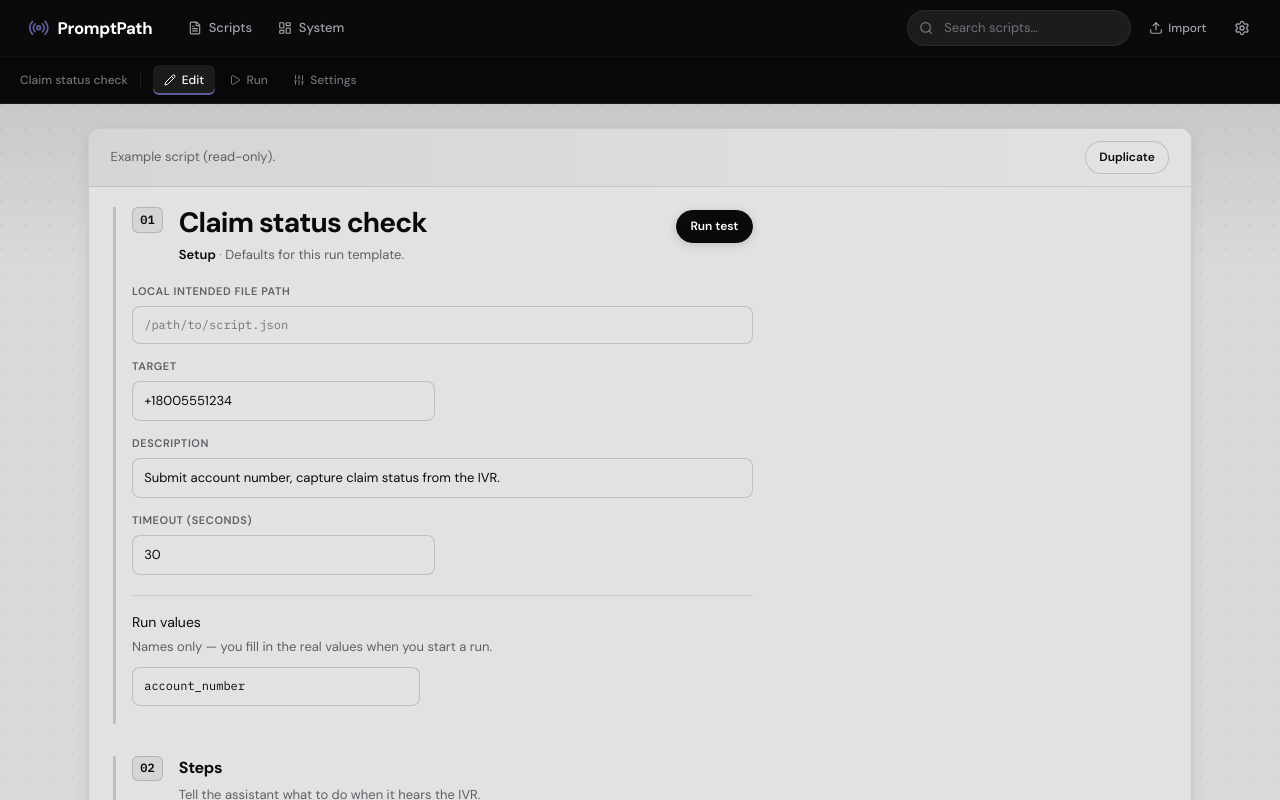
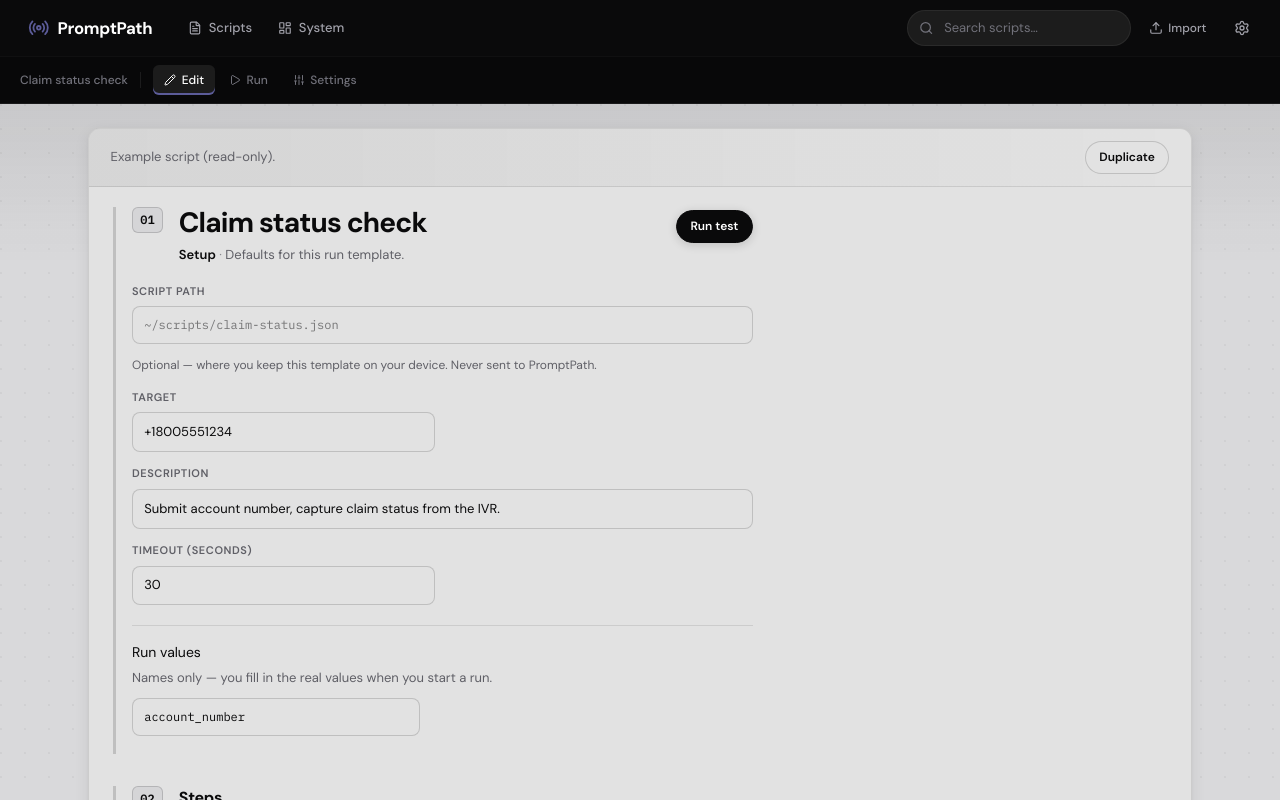
Before and after one commit to CMRNCHN/Pathline, a React (Vite) app in the folder client/: page / in a window 1280 px wide. Both pictures are taken after a click on the button 352 px from the left and 495 px from the top of the page. Built offline with nearby package versions, Linux system fonts and the light colour scheme; no server answers.

Commit message:
copy(client): tighten script path field label and helper text
Co-authored-by: Cameron Cohen <CMRNCHN@users.noreply.github.com>

```diff
--- a/client/src/pages/edit/EditForm.tsx
+++ b/client/src/pages/edit/EditForm.tsx
@@ -97,14 +97,18 @@ export function EditForm({
         >
           <div className="editor-field-grid">
             <label className="editor-field editor-field-wide">
-              <span>Local intended file path</span>
+              <span>Script path</span>
               <input
                 className="editor-input mono"
                 value={script.setup.localPath}
                 onChange={(e) => patchSetup({ localPath: e.target.value })}
                 disabled={readOnly}
-                placeholder="/path/to/script.json"
+                placeholder="~/scripts/claim-status.json"
+                aria-describedby="setup-local-path-hint"
               />
+              <p id="setup-local-path-hint" className="field-hint">
+                Optional — where you keep this template on your device. Never sent to PromptPath.
+              </p>
             </label>
             <label className="editor-field">
               <span>Target</span>
--- a/client/src/script/types.ts
+++ b/client/src/script/types.ts
@@ -5,7 +5,7 @@ export type FlowAction = "trigger" | "extract" | "validate" | "end" | "pass";
 export interface ScriptSetup {
   name: string;
   description: string;
-  /** Local path hint for this template — never sent to the server. */
+  /** Optional path hint for where this template lives on the user's device. */
   localPath: string;
   target: string;
   timeoutMs: number;
```
